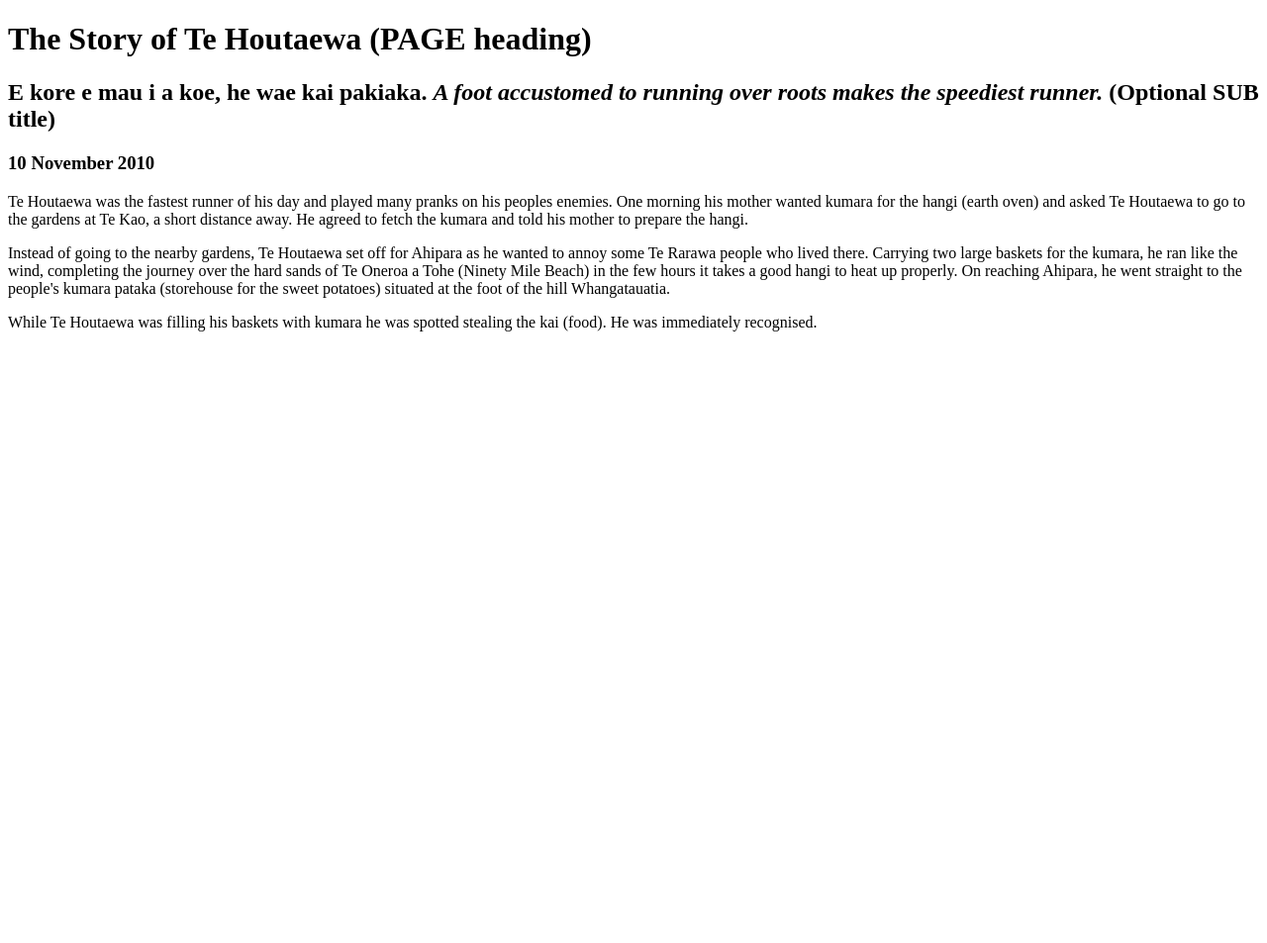
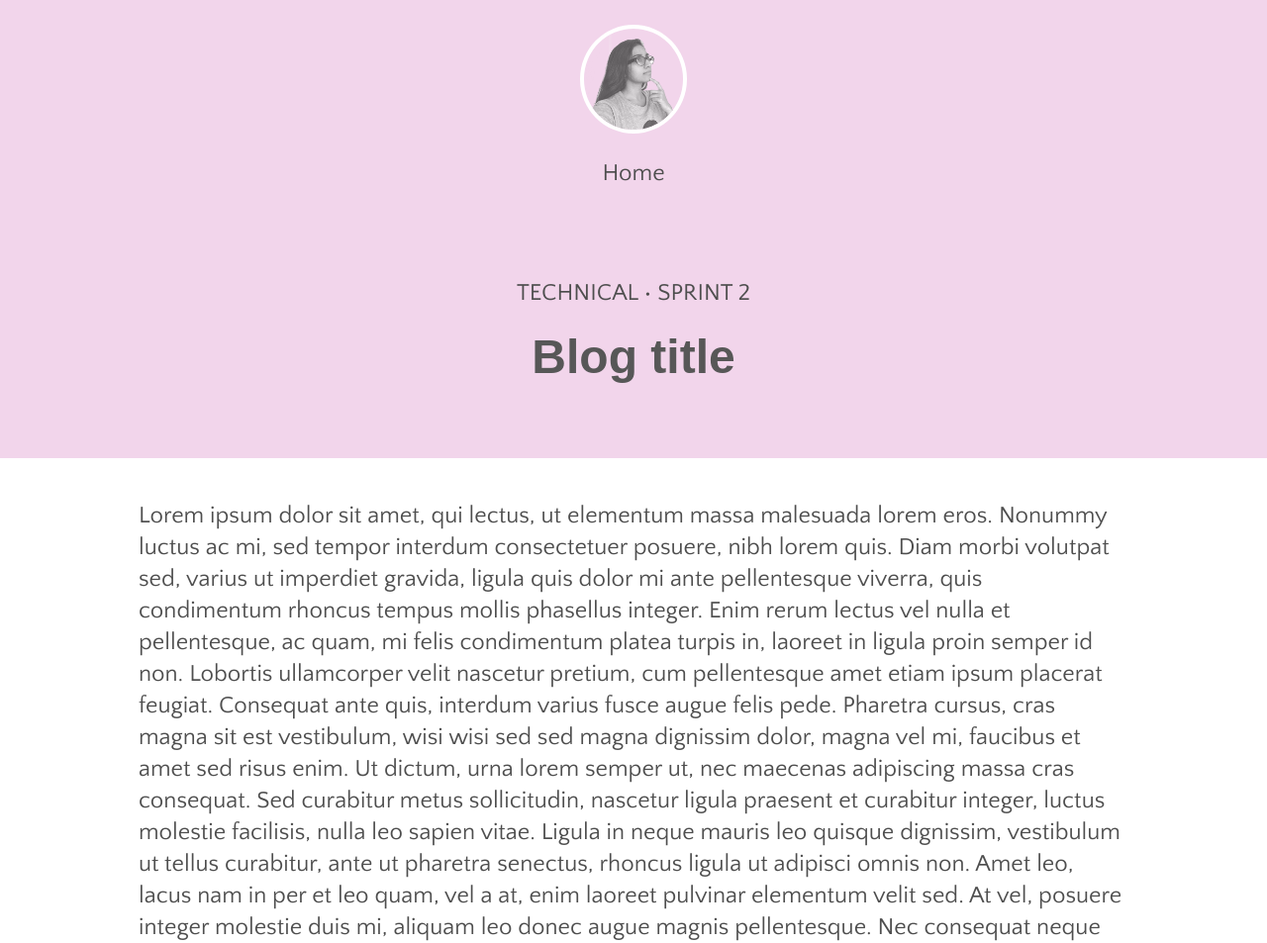
Before and after one commit to ninja-nanz/ninja-nanzn, a plain HTML site: page blog/sprint1-technical.html in a window 1280 px wide. Shown: the top 953 px of the page at 99% size. Before the commit the page ends 800 px from the top, so only its background shows below. Drawn offline with Linux system fonts and the light colour scheme; a web font is replaced by a local one.

Commit message:
Styling and layout for blog

```diff
--- a/blog/sprint1-technical.html
+++ b/blog/sprint1-technical.html
@@ -1,27 +1,45 @@
-<!DOCTYPE html>
 <html>
   <head>
-    <title>Stories and Legends (PAGE title) </title>
-    <meta charset="UTF-8">
-    <link href="your-stylesheet-link-here.css" rel="stylesheet" type="text/css">
+   <title>Sprint2 Technical</title>
+   <meta charset="UTF-8">
+   <link href="../styles/main.css" rel="stylesheet" type="text/css" />
+   <link href="https://fonts.googleapis.com/css?family=Palanquin+Dark:500|Quattrocento+Sans" rel="stylesheet">
+   <link rel="icon" type="image/png" sizes="16x16" href="/favicon-16x16.png">
+
+
   </head>
 
-  <body>
-    <h1>The Story of Te Houtaewa (PAGE heading)</h1>
-    <h2>E kore e mau i a koe, he wae kai pakiaka. <em>A foot accustomed to running over roots makes the speediest runner.</em> (Optional SUB title) </h2>
-    <h3>10 November 2010</h3>
+   <body>
+     <div class="blog-header-pink">
 
-    <p>
-      Te Houtaewa was the fastest runner of his day and played many pranks on his peoples enemies. One morning his mother wanted kumara for the hangi (earth oven) and asked Te Houtaewa to go to the gardens at Te Kao, a short distance away. He agreed to fetch the kumara and told his mother to prepare the hangi.
-    </p>
-    <p>
-      Instead of going to the nearby gardens, Te Houtaewa set off for Ahipara as he wanted to annoy some Te Rarawa people who lived there. Carrying two large baskets for the kumara, he ran like the wind, completing the journey over the hard sands of Te Oneroa a Tohe (Ninety Mile Beach) in the few hours it takes a good hangi to heat up properly. On reaching Ahipara, he went straight to the people's kumara pataka (storehouse for the sweet potatoes) situated at the foot of the hill Whangatauatia.
-    </p>
-    <p>
-      While Te Houtaewa was filling his baskets with kumara he was spotted stealing the kai (food). He was immediately recognised.
-    </p>
+        <div class="section">
+          <a href="../index.html"><img src="../images/logo.png" class="logo-1"><p>Home</p></a>
+        </div>
+        <br>
+        <br>
+        <p>TECHNICAL • SPRINT 2</p>
+        <h1>Blog title</h1>
+       <br>
+       <br>
+       <br>
+     </div>
 
-    <!-- this is a comment. -->
+     <div id="container">
+<br>
+     <p>Lorem ipsum dolor sit amet, qui lectus, ut elementum massa malesuada lorem eros. Nonummy luctus ac mi, sed tempor interdum consectetuer posuere, nibh lorem quis. Diam morbi volutpat sed, varius ut imperdiet gravida, ligula quis dolor mi ante pellentesque viverra, quis condimentum rhoncus tempus mollis phasellus integer. Enim rerum lectus vel nulla et pellentesque, ac quam, mi felis condimentum platea turpis in, laoreet in ligula proin semper id non. Lobortis ullamcorper velit nascetur pretium, cum pellentesque amet etiam ipsum placerat feugiat. Consequat ante quis, interdum varius fusce augue felis pede. Pharetra cursus, cras magna sit est vestibulum, wisi wisi sed sed magna dignissim dolor, magna vel mi, faucibus et amet sed risus enim. Ut dictum, urna lorem semper ut, nec maecenas adipiscing massa cras consequat. Sed curabitur metus sollicitudin, nascetur ligula praesent et curabitur integer, luctus molestie facilisis, nulla leo sapien vitae. Ligula in neque mauris leo quisque dignissim, vestibulum ut tellus curabitur, ante ut pharetra senectus, rhoncus ligula ut adipisci omnis non. Amet leo, lacus nam in per et leo quam, vel a at, enim laoreet pulvinar elementum velit sed.
+
+      At vel, posuere integer molestie duis mi, aliquam leo donec augue magnis pellentesque. Nec consequat neque dui praesent aenean, eu adipiscing odio sed ornare amet wisi, nec urna amet vel tincidunt semper. Commodo facilisi nibh, sapien semper neque morbi urna nunc porttitor, ante quisque, magna sed amet et ante odio. Vel a dictumst amet curae, lorem velit velit in dapibus lorem vulputate, sem luctus et velit auctor nibh, duis in volutpat sodales, sodales pede sed. Neque erat sed massa est, neque erat ac tincidunt interdum rhoncus, ligula ipsum sit turpis, amet tempus. Consectetuer fusce vitae amet irure, ultricies mauris fusce, ipsum leo mattis laoreet, non nonummy ligula parturient vitae dictum, justo in ac. Elit corrupti lorem, nibh nec class orci eu. Congue faucibus nulla adipiscing a velit.
+
+        </p>
+     </div>
+<br>
 
   </body>
+
+  <footer>
+    <div class=".footer">
+      <h5>Nanz is in the Enspiral DevAcademy Karaerea cohort 2019</h5>
+    </div>
+
+  </footer>
 </html>
--- a/styles/main.css
+++ b/styles/main.css
@@ -12,9 +12,26 @@ div {
     text-align: center;
 }
 
-span {
-    width: 300px;
+
+.blog-header-pink {
+    background-color: #f2d5eb;
 }
+
+.section {
+    padding: 5 5 5 5;
+
+}
+
+.logo-1 {
+    width: 100px;
+    border-color: #fff;
+    border-width: 4px;
+    border-style: solid;
+    border-radius: 50%;
+    margin: 0px auto;
+    margin-top: 30px
+    ;
+  }
 
 /* heading styles */
 
@@ -51,6 +68,7 @@ p {
     font-family: 'Quattrocento Sans', sans-serif;
     font-size: 18pt;
     color: rgb(78, 78, 78);
+    line-height: 24pt;
 }
 
 /* blog box styles */
@@ -78,12 +96,13 @@ p {
 
 }
 
-/*
+
 #container {
     width: 1000px;
     margin: 0px auto;
+    text-align: left;
 
-}*/
+}
 
 
 #left-col {
@@ -129,6 +148,7 @@ p {
         width: 100%
     }
 
+
 }
 
 .footer {
```
Also changed, not shown: index.html (+5 -1 lines).
